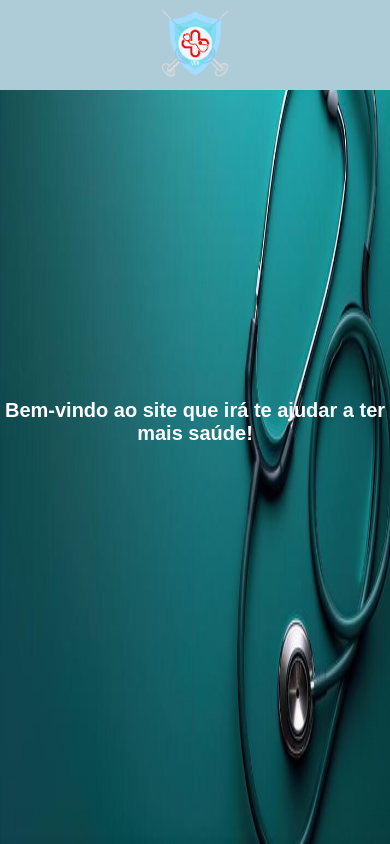
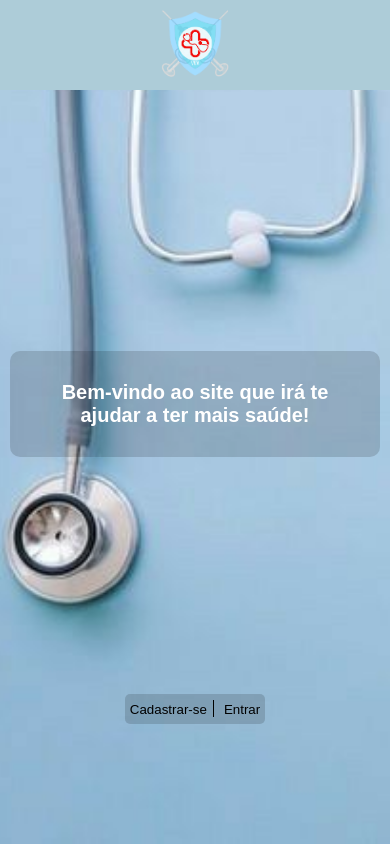
Before and after one commit to danielcosta-BR/CodeVIVA, a PHP site: page / in a window 390 px wide. Run offline with PHP 8.4, Linux system fonts and the light colour scheme.

Commit message:
Melhorias na responsividade 1.4.3

```diff
--- a/index.html
+++ b/index.html
@@ -15,22 +15,29 @@
         <div class="cabeca">
             <div><img class="logo" src="Img/Logo 2.0 color.png"></div>
             <div class="buttons buttonsR">
-                <button class="btn1">Cadastrar-se</button><div class="linhaV"></div>
-                <button class="btn1">Entrar</button>
+                <button class="btn2">Cadastrar-se</button><div class="linhaV"></div>
+                <button class="btn2">Entrar</button>
             </div>
         </div>
+    </header>
 
-    </header>
     <main>
         <section>
-            <div class="title">
-                <h1>Bem-vindo ao site que irá te ajudar a ter mais saúde!</h1>
-            </div>
+            <!-- <div class="content-down-mobile"> -->
+                <div class="content-down-mobile1">
+                    <div class="title">
+                        <h1>Bem-vindo ao site que irá te ajudar a ter mais saúde!</h1>
+                    </div>
+                </div>
+                <div class="content-down-mobile2">
+                    <div class="buttonsDownR">
+                        <button class="btn2">Cadastrar-se</button><div class="linhaV"></div>
+                        <button class="btn2">Entrar</button>
+                    </div>
+                </div>
+            <!-- </div>   -->
         </section>
-        <div class="buttonsDownR">
-                <button class="btn1">Cadastrar-se</button><div class="linhaV"></div>
-                <button class="btn1">Entrar</button>
-            </div>
+
     </main>
 
 
--- a/style.css
+++ b/style.css
@@ -4,10 +4,8 @@
 }
 
 html{
-    width: 100%;
-    height: 100%;
-}
-body{
+    width: 100vw;
+    height: 100vh;
     /* background-image: url(Img/WhatsApp\ Image\ 2025-09-12\ at\ 4.15.07\ PM.jpeg); */
     /* background-image: url(Img/JxmBgOyC-vacina-gripe-curitiba-1-1024x596.webp); */
     /* background-image: url(Img/medicbg1.webp); */
@@ -15,31 +13,39 @@ body{
     /* background-image: url(Img/medicbg3.webp); */
     /* background-image: url(Img/postobg1.jpg); */
     /* background-image: url(Img/postobg2.jpg); */
-    background-image: url(Img/postobg3.jpg);
-    /* background-image: url(Img/postobg4.jpg); */
+    /* background-image: url(Img/postobg3.jpg); */
+    background-image: url(Img/postobg4.jpg);
     background-repeat: no-repeat;
     background-position: center;
     background-size: 100% 100%;
 }
 
 
+header{
+    width: 100vw;
+    height: 90px ;
+}
 
 section{
-    width: 100%;
-    height: 100vh;
+    width: 100vw;
+    height: 87vh;
     display: flex;
     align-content: center;
     align-items: center;
     justify-items: center;
     justify-content: center;
     flex-direction: column;
-    position: fixed;
 }
 
 h1{
     text-decoration: none;
     color:rgb(213, 219, 221);
     font-family: sans-serif;
+    background-color: rgba(0, 0, 0, 0.150);
+    padding: 30px;
+    border-radius: 10px;
+    margin: auto 10px;
+    text-align: center;
 }
 
 .cabeca{
@@ -55,19 +61,22 @@ h1{
 
 .buttons{
     margin-right: 40px;
+    padding: 5px;
+    background-color: rgba(0, 0, 0, 0.150);
+    border-radius: 5px;
 }
 
-.btn1{
+.btn2{
     background-color:  rgba(173, 204, 216, 0) ;
     height: 20px;
     border: 0px;
     cursor: pointer;
     transition: 100ms;
 }
-.btn1:hover{
+.btn2:hover{
     transform: scale(1.1,1.0);
 }
-.btn1:active{
+.btn2:active{
     color: white;
 }
 
@@ -88,30 +97,37 @@ h1{
     }
 
 
-@media screen and (max-width: 500px){
+@media (max-width: 500px){
 
     .title{
         text-align: center;
     }
 
+    html{
+        background-image: url(Img/postobg4.jpg);
+        background-repeat: no-repeat;
+        background-position: -80px;
+        background-size: auto 100vh;
+    }
+
+
     h1{
         text-decoration: none;
-        color:rgb(255,255,255);
+        /* color:rgb(0,0,0); */
+        color: white;
         font-size: 20px;
+        margin: auto 10px;
     }
 
     section{
         display: flex;
-        justify-content: space-around;
+        justify-content: center;
         align-content: center;
         align-items: center;
         justify-items: center;
-        justify-content: center;
-        flex-direction: column
-    }
-
-    .buttons{
-        margin-right: 10px;
+        flex-direction: column;
+        margin-top: 0px;
+        overflow: hidden;
     }
 
     .cabeca{
@@ -130,6 +146,28 @@ h1{
     }
 
     .buttonsDownR{
-        display: block;
+        display: inline-block;
+        position: static;
+        padding: 5px;
+        background-color: rgba(0, 0, 0, 0.150);
+        border-radius: 5px;
+        margin-bottom: 100px;
+    }
+
+    .content-down-mobile1{
+        display: flex;
+        justify-content: end;
+        align-content: end;
+        justify-items: center;
+        align-items: end;
+        height: 50vh;
+    }
+    .content-down-mobile2{
+        display: flex;
+        justify-content: end;
+        align-content: end;
+        justify-items: end;
+        align-items: end;
+        height: 50vh;
     }
 }
```
